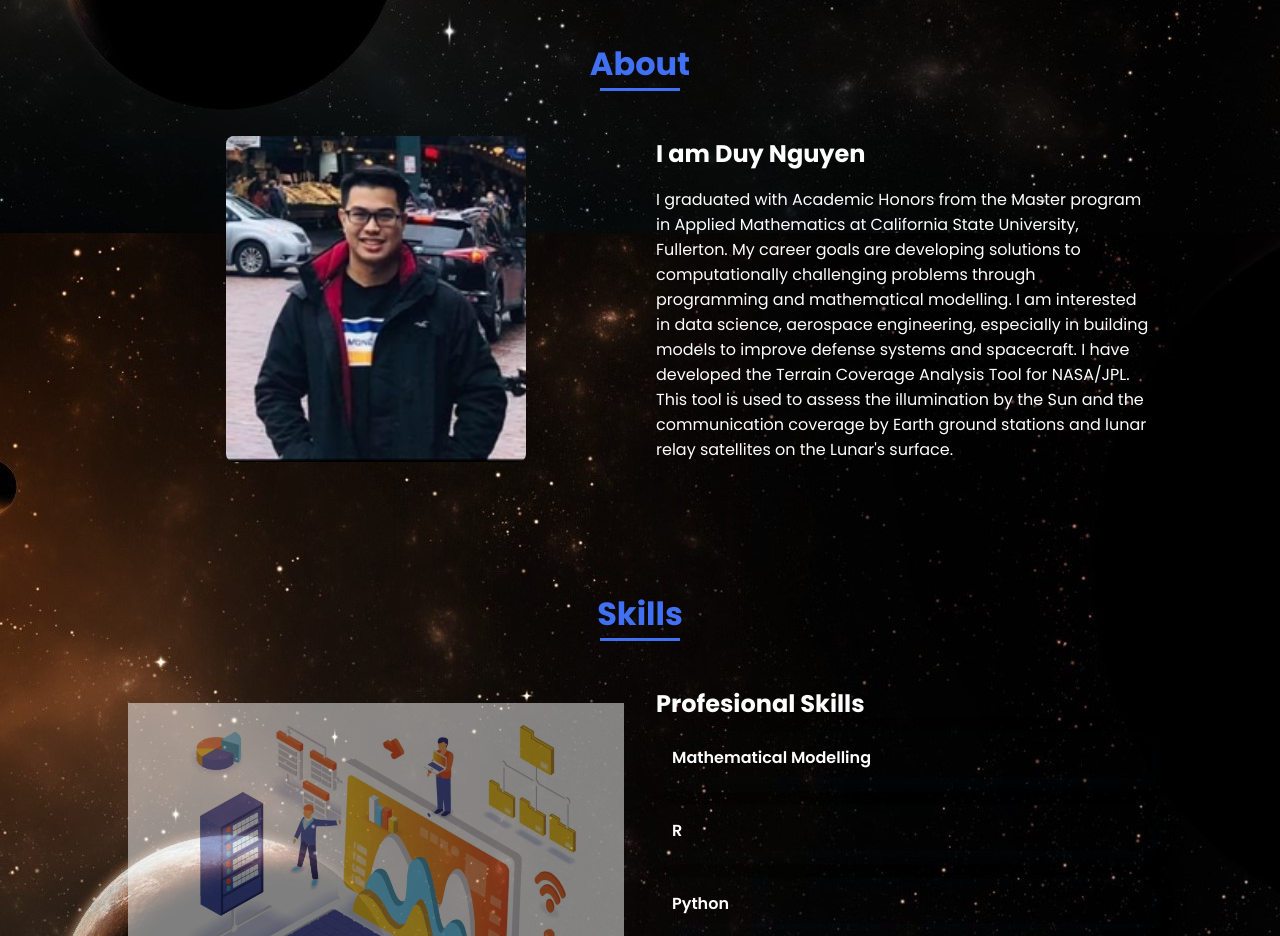
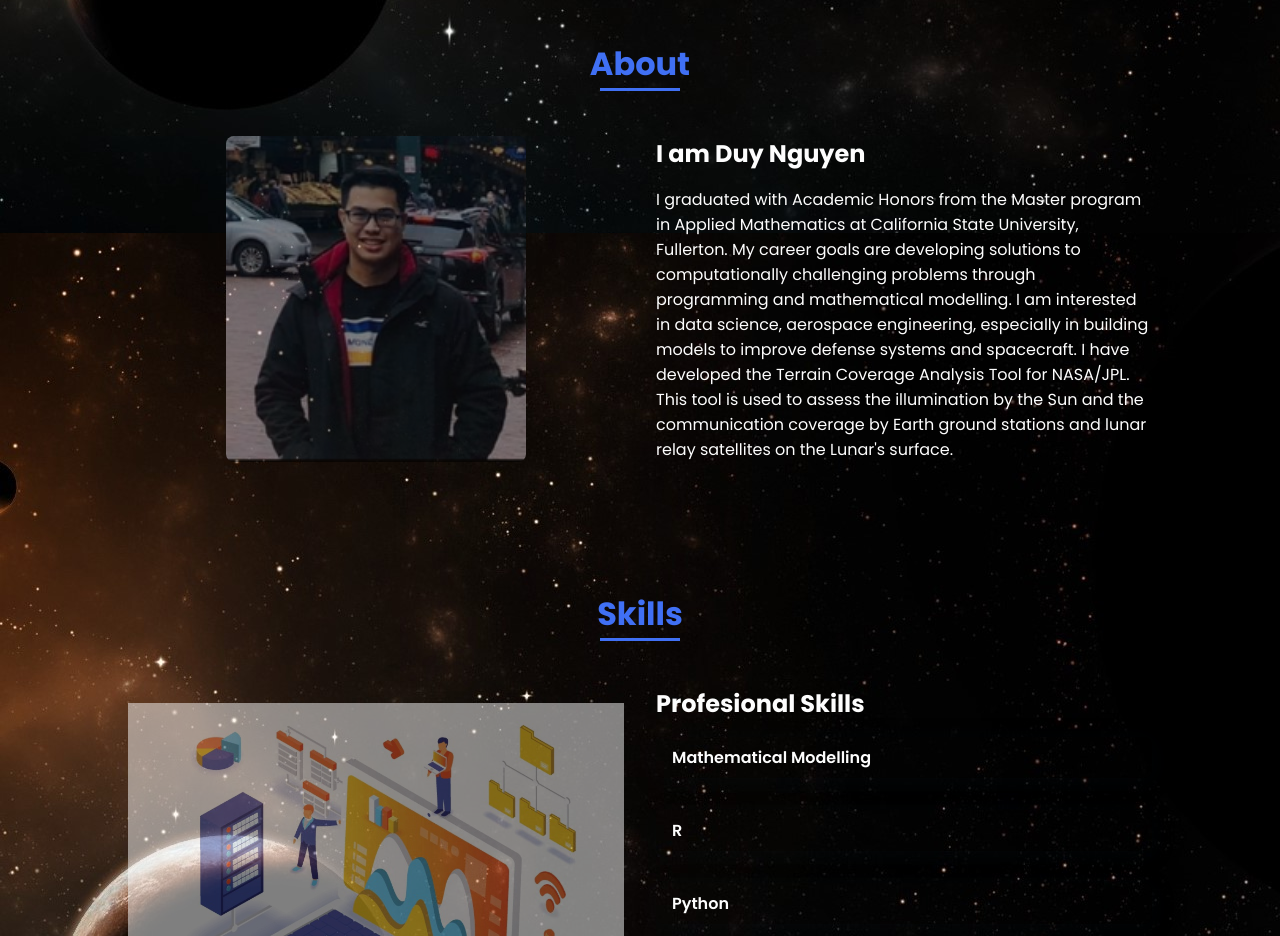
Before and after one commit to duynguyen2019/duynguyen2019.github.io, a plain HTML site: page index.html in a window 1280 px wide. Shown: the part 840-1776 px from the top of the page. Drawn offline with nearby package versions, Linux system fonts and the light colour scheme.

Commit message:
Opacity completed

```diff
--- a/assets/css/styles.css
+++ b/assets/css/styles.css
@@ -260,7 +260,14 @@ img{
   width: 200px;
   border-radius: .5rem;
 }
+.about__img img{
+  opacity: 0.5
 
+}
+.about__img img:hover{
+  opacity: 1
+
+}
 /* ===== SKILLS =====*/
 .skills__container{
   row-gap: 2rem;
```
